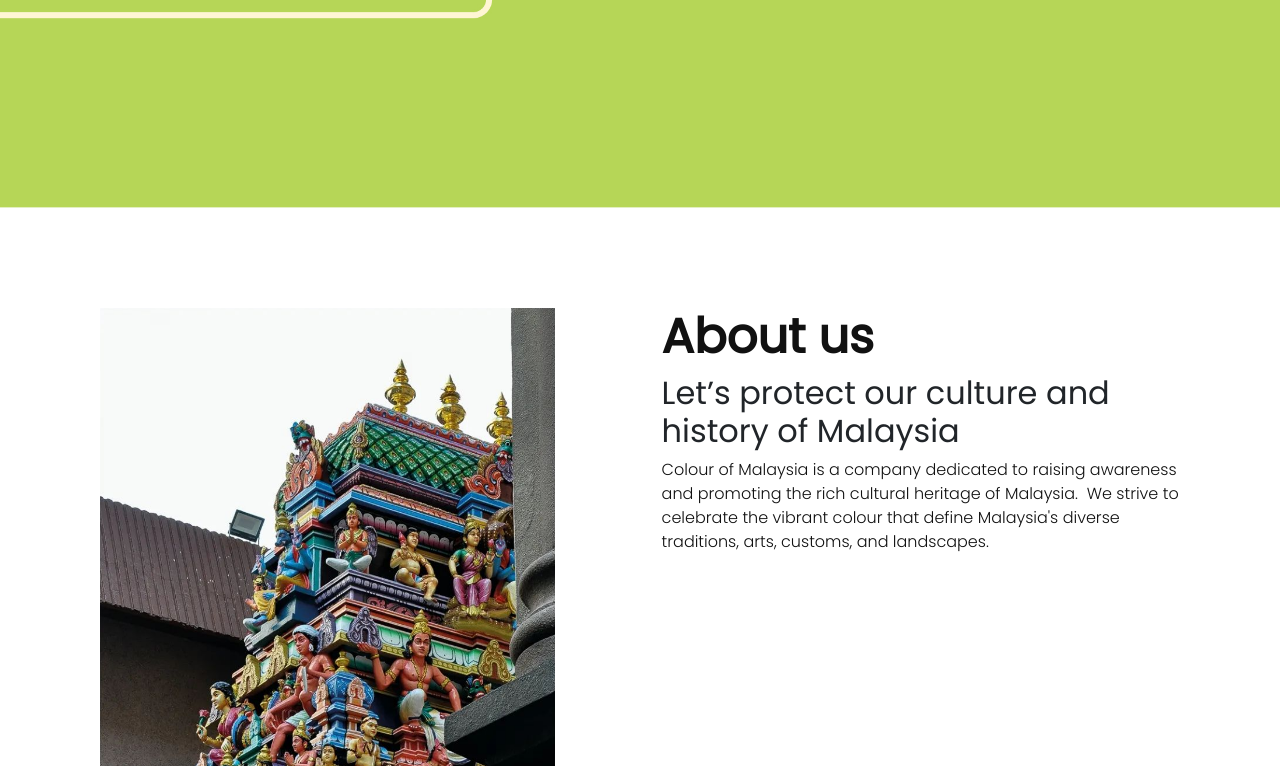
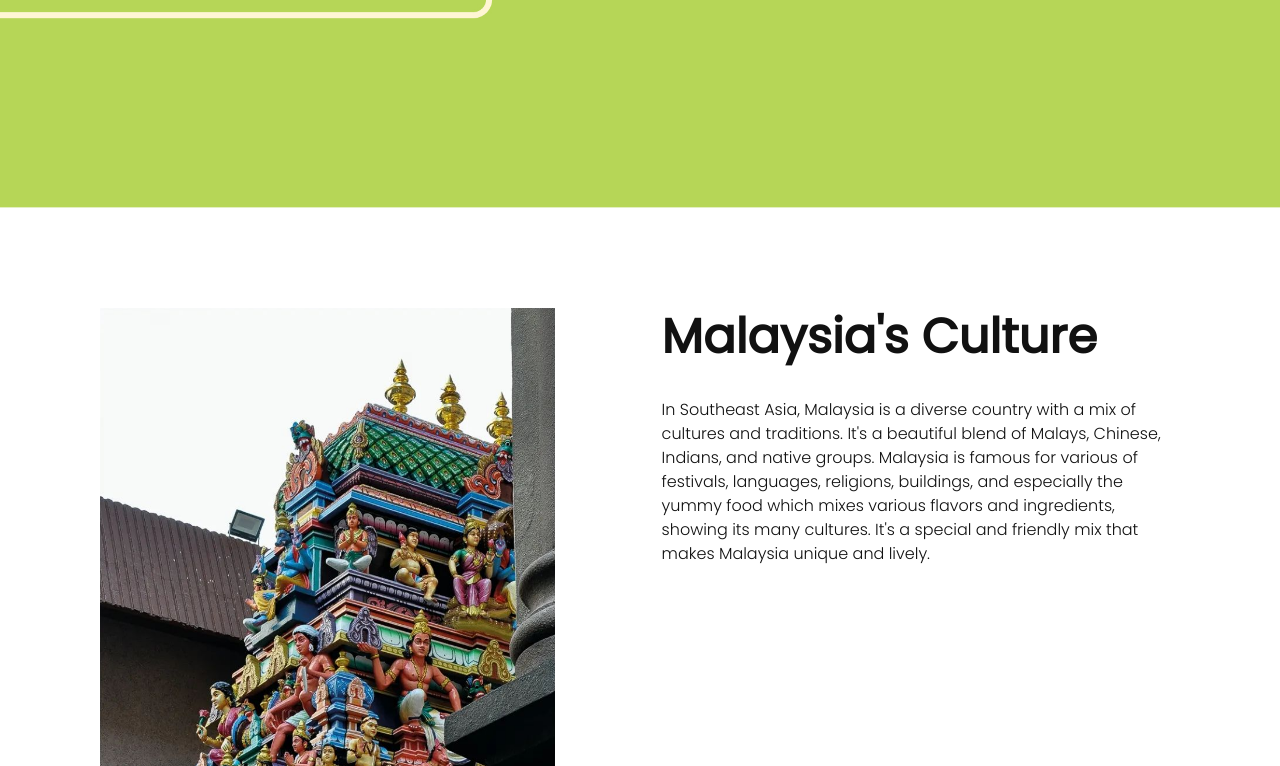
Before and after one commit to mrtakaro8788/colourofmalaysia, a plain HTML site: page culture.html in a window 1280 px wide. Shown: the part 592-1358 px from the top of the page. Drawn offline with Linux system fonts and the light colour scheme.

Commit message:
culture update

```diff
--- a/culture.html
+++ b/culture.html
@@ -41,11 +41,13 @@
 		</div>
 
 	<div class="culturecontent_info">
-		<h2 class="titleText">About us</h2>
-		  <h2 class="titleText2">Let’s protect our culture and history of Malaysia</h2>
-		<p>Colour of Malaysia is a company dedicated to raising awareness and promoting the rich cultural heritage of Malaysia.
+		<h2 class="titleText">Malaysia's Culture</h2>
+		  <br>
+		<p>In Southeast Asia, Malaysia is a diverse country with a mix of cultures and traditions. It's a beautiful blend of Malays, Chinese, Indians, and native groups.
 
-We strive to celebrate the vibrant colour that define Malaysia's diverse traditions, arts, customs, and landscapes.
+Malaysia is famous for various of festivals, languages, religions, buildings, and especially the yummy food which mixes various flavors and ingredients, showing its many cultures.
+
+It's a special and friendly mix that makes Malaysia unique and lively.
 		</p>
 		</div>
 
```
